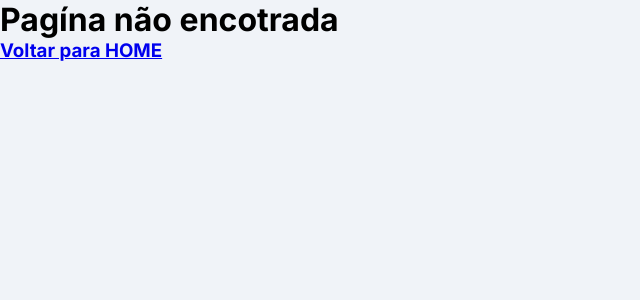
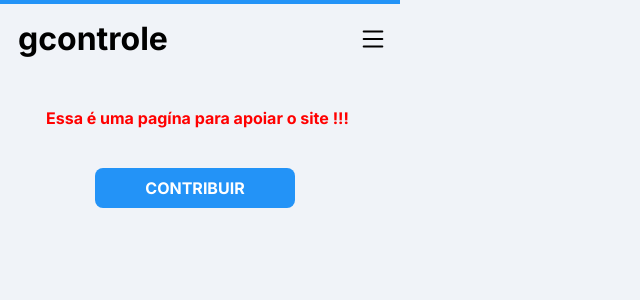
Before and after one commit to ViniciusSoares21/gcontrole, a React (Create React App) app: page /donation in a window 1280 px wide. Shown: the top 300 px of the page, without its empty margins (0-640 px from the left). Built offline with nearby package versions, Linux system fonts and the light colour scheme.

Commit message:
feat: cria pagina para receber doações

```diff
--- a/src/App.js
+++ b/src/App.js
@@ -5,6 +5,7 @@ import { Route, Routes } from "react-router-dom";
 import NotFound from "./components/NotFound";
 import AnalyticsPayment from "./page/AnalyticsPayment";
 import AnalyticsCategory from "./page/AnalyticsCategory";
+import Donation from "./page/Donation";
 
 function App() {
   return (
@@ -13,6 +14,7 @@ function App() {
         <Route path="/" element={ <ManagementControl />} />
         <Route path="/analytics/payment" element={ <AnalyticsPayment />} />
         <Route path="/analytics/category" element={ <AnalyticsCategory />} />
+        <Route path="/donation" element={ <Donation />} />
         <Route path="*" element={ <NotFound />}/>
       </Routes>
     </ControlProvider>
--- a/src/components/NavBar.jsx
+++ b/src/components/NavBar.jsx
@@ -37,6 +37,9 @@ function NavBar() {
         <Link to="/analytics/category">
           <p>Análise de categoria</p>
         </Link>
+        <Link to="/donation">
+          <p>Contribuir</p>
+        </Link>
       </section>
       }
     </div>
--- /dev/null
+++ b/src/page/Donation.jsx
@@ -0,0 +1,26 @@
+import React from 'react'
+import NavBar from '../components/NavBar'
+import styles from './Donation.module.css'
+
+function Donation() {
+  return (
+    <main>
+      <NavBar />
+      <p className={styles.paragraph}>
+      Essa é uma pagína para apoiar o site !!!
+      </p>
+      <a
+        href="https://nubank.com.br/pagar/hkpd8/HBTiit1ewM"
+        target="_blank"
+        rel="noopener noreferrer">
+      <button
+        className={ styles.donation}
+      >
+        CONTRIBUIR
+      </button>
+      </a>
+    </main>
+  )
+}
+
+export default Donation
--- /dev/null
+++ b/src/page/Donation.module.css
@@ -0,0 +1,23 @@
+.paragraph {
+  margin-top: 50px;
+  margin-left: 46px;
+  width: 359px;
+  font-weight: 800;
+  color: red;
+}
+
+.donation {
+  margin-top: 40px;
+  margin-left: 95px;
+  padding: 10px;
+  width: 200px;
+  color: white;
+  font-weight: bold;
+  font-size:medium;
+  background-color: rgba(35, 147, 247, 1);
+  border-radius: 8px;
+}
+
+button:hover {
+  cursor: pointer;
+}
```
